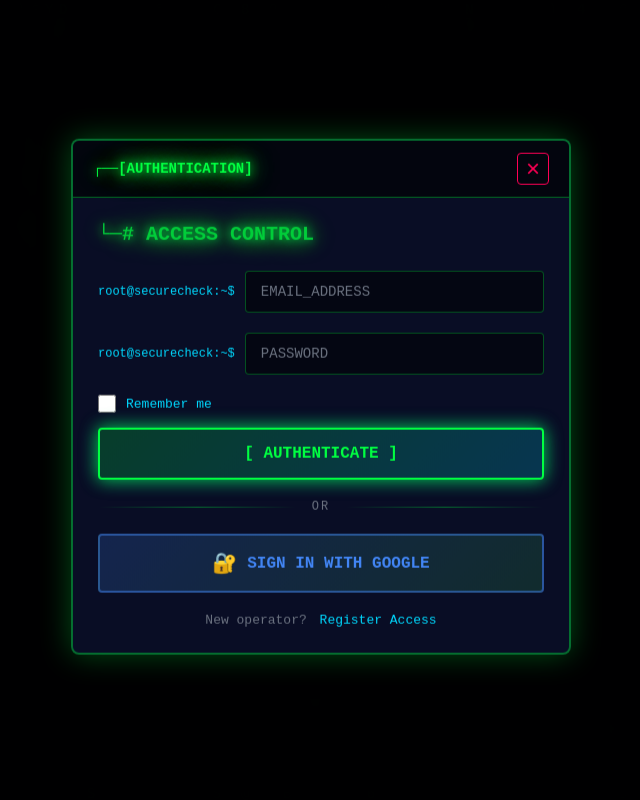
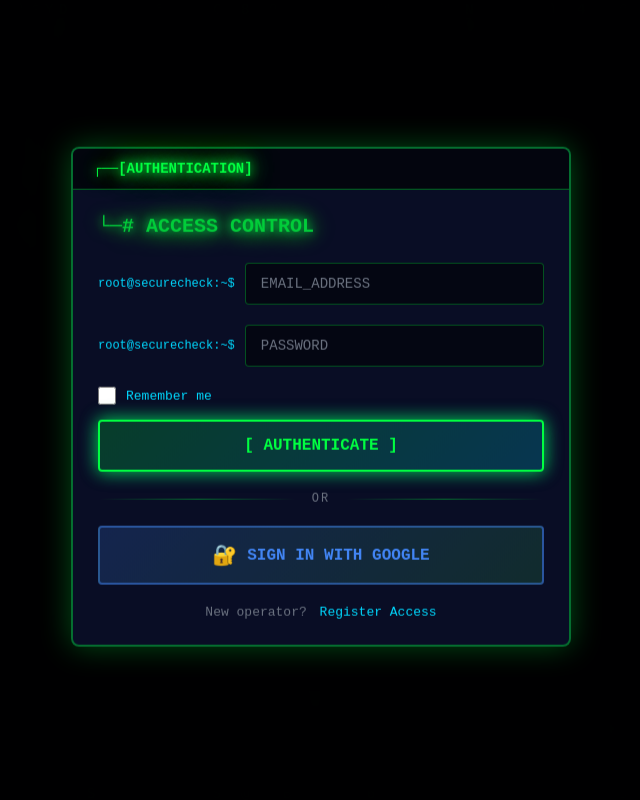
Before and after one commit to Kev-11/Password_checker, a Flask app: template templates/index.html in a window 1280 px wide. Shown: the whole page, without its empty margins (319-959 px from the left). Run offline with Flask 3, Linux system fonts and the light colour scheme; the template is opened without the code that fills it: most values are stand-ins (such as "Sample title", 1, 10 or a date in 2020); some libraries are stand-ins or nearby versions.

Commit message:
Removed the close button from the authentication model.

```diff
--- a/templates/index.html
+++ b/templates/index.html
@@ -15,7 +15,6 @@
         <div class="modal-content terminal-window">
             <div class="terminal-header">
                 <span class="terminal-title">┌──[AUTHENTICATION]</span>
-                <button class="close-btn" onclick="closeAuthModal()">×</button>
             </div>
             <div class="terminal-body">
                 <div id="login-form" class="auth-form">
```
